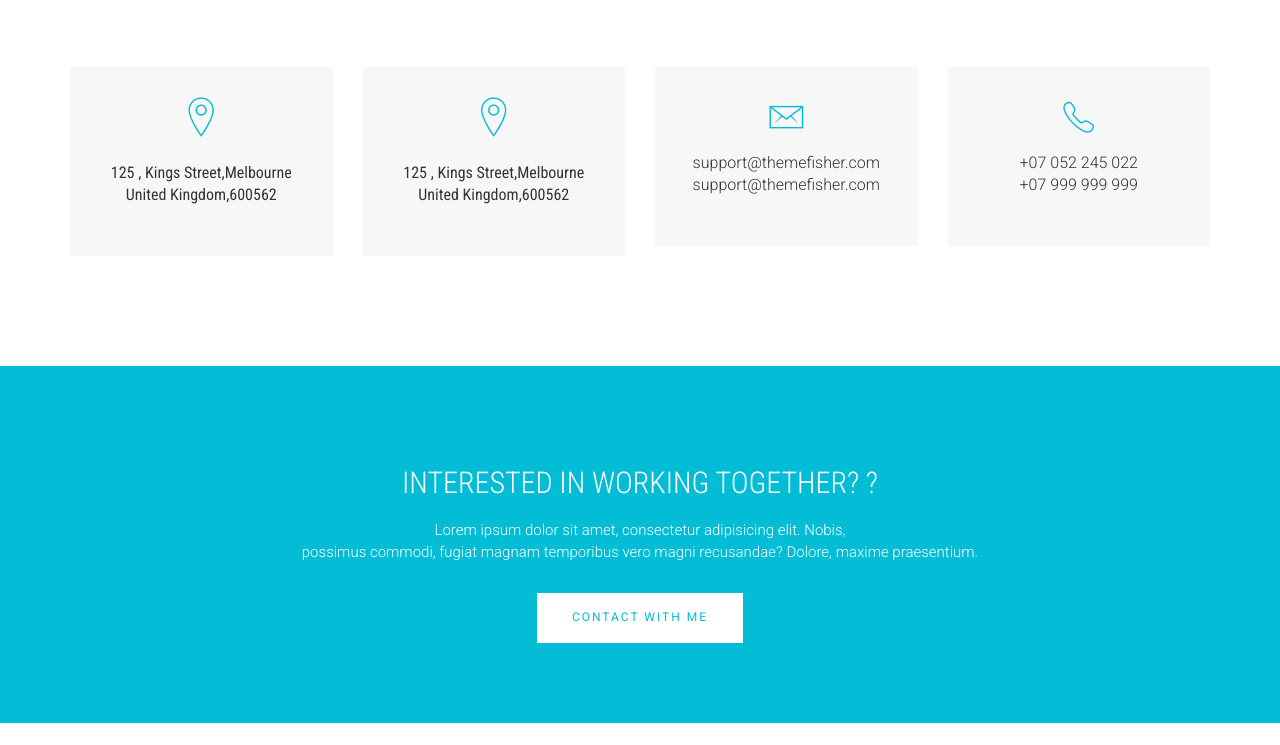
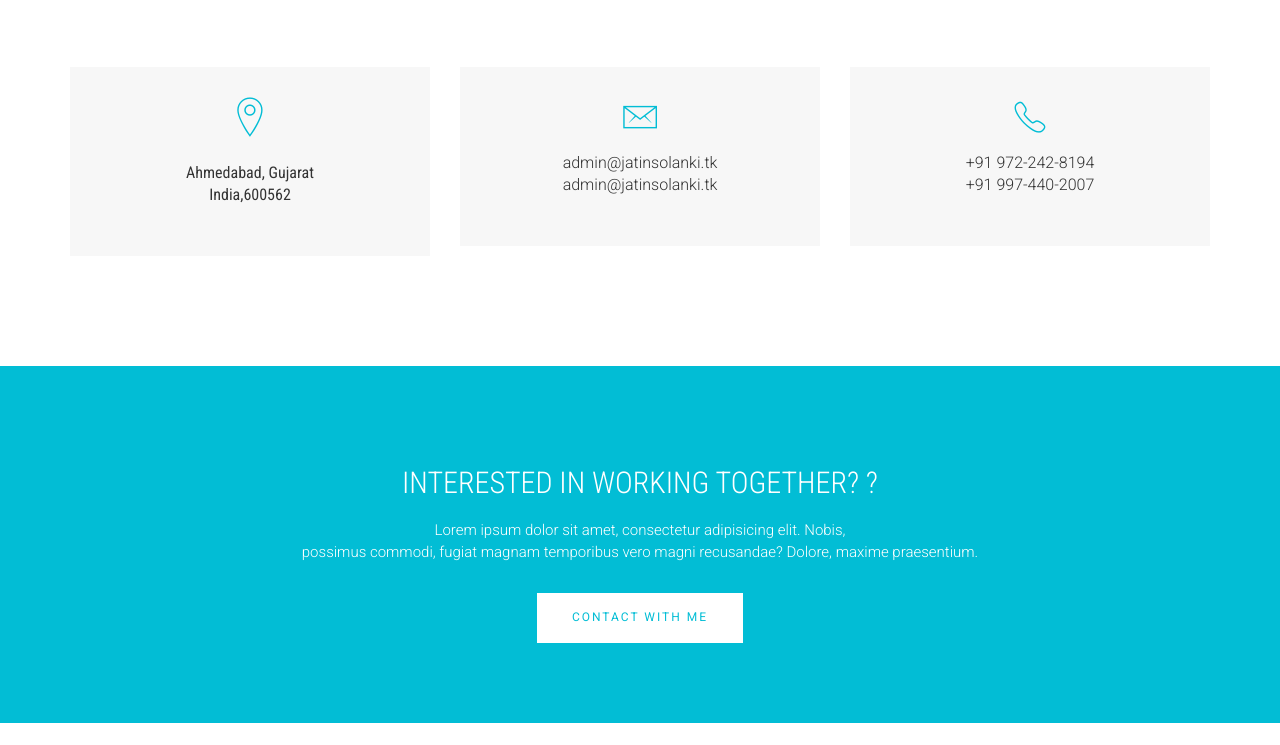
Before and after one commit to JatinSolanki12/My-profile, a plain HTML site: page My Profile Project/contact.html in a window 1280 px wide. Shown: the part 921-1666 px from the top of the page. Drawn offline with nearby package versions, Linux system fonts and the light colour scheme; files whose address does not match are found by name; a web font is replaced by a local one.

Commit message:
changed contact us next dat

```diff
--- a/My Profile Project/contact.html
+++ b/My Profile Project/contact.html
@@ -196,28 +196,22 @@
                     </div>
                 </div>
                 <div class="row address-details">
-                    <div class="col-md-3">
+                    <div class="col-md-4">
                         <div class="address wow fadeInLeft" data-wow-duration="500ms" data-wow-delay=".3s">
                             <i class="ion-ios-location-outline"></i>
-                            <h5>125 , Kings Street,Melbourne <br>United Kingdom,600562</h5>
+                            <h5>Ahmedabad, Gujarat <br>India,600562</h5>
                         </div>
                     </div>
-                    <div class="col-md-3">
-                        <div class="address wow fadeInLeft" data-wow-duration="500ms" data-wow-delay=".5s">
-                            <i class="ion-ios-location-outline"></i>
-                            <h5>125 , Kings Street,Melbourne <br>United Kingdom,600562</h5>
+                    <div class="col-md-4">
+                        <div class="email wow fadeInLeft" data-wow-duration="500ms" data-wow-delay=".7s">
+                            <i class="ion-ios-email-outline"></i>
+                            <p>admin@jatinsolanki.tk<br>admin@jatinsolanki.tk</p>
                         </div>
                     </div>
-                    <div class="col-md-3">
-                        <div class="email wow fadeInLeft" data-wow-duration="500ms" data-wow-delay=".7s">
-                            <i class="ion-ios-email-outline"></i>
-                            <p>support@themefisher.com<br>support@themefisher.com</p>
-                        </div>
-                    </div>
-                    <div class="col-md-3">
+                    <div class="col-md-4">
                         <div class="phone wow fadeInLeft" data-wow-duration="500ms" data-wow-delay=".9s">
                             <i class="ion-ios-telephone-outline"></i>
-                            <p>+07 052 245 022<br>+07 999 999 999</p>
+                            <p>+91 972-242-8194<br>+91  997-440-2007</p>
                         </div>
                     </div>
                 </div>
@@ -256,28 +250,28 @@
         <footer id="footer">
             <div class="container">
                 <div class="col-md-8">
-                    <p class="copyright">Copyright: <span>2015</span> . Design and Developed by <a href="http://www.Themefisher.com">Themefisher</a></p>
+                    <p class="copyright">Copyright: <span>2016</span> . Design and Developed by <a href="http://www.jatinsolanki.tk">Jatin Solanki</a></p>
                 </div>
                 <div class="col-md-4">
                     <!-- Social Media -->
                     <ul class="social">
                         <li>
-                            <a href="#" class="Facebook">
+                            <a href="https://www.facebook.com/jatin.solanki.1272" class="Facebook">
                                 <i class="ion-social-facebook"></i>
                             </a>
                         </li>
                         <li>
-                            <a href="#" class="Twitter">
+                            <a href="https://twitter.com/ErJatin_Solanki" class="Twitter">
                                 <i class="ion-social-twitter"></i>
                             </a>
                         </li>
                         <li>
-                            <a href="#" class="Linkedin">
+                            <a href="https://www.linkedin.com/in/jatin-solanki-a1308a44" class="Linkedin">
                                 <i class="ion-social-linkedin"></i>
                             </a>
                         </li>
                         <li>
-                            <a href="#" class="Google Plus">
+                            <a href="https://plus.google.com/u/0/118322544312826631951" class="Google Plus">
                                 <i class="ion-social-googleplus"></i>
                             </a>
                         </li>
```
Also changed, not shown: 1 other file.
